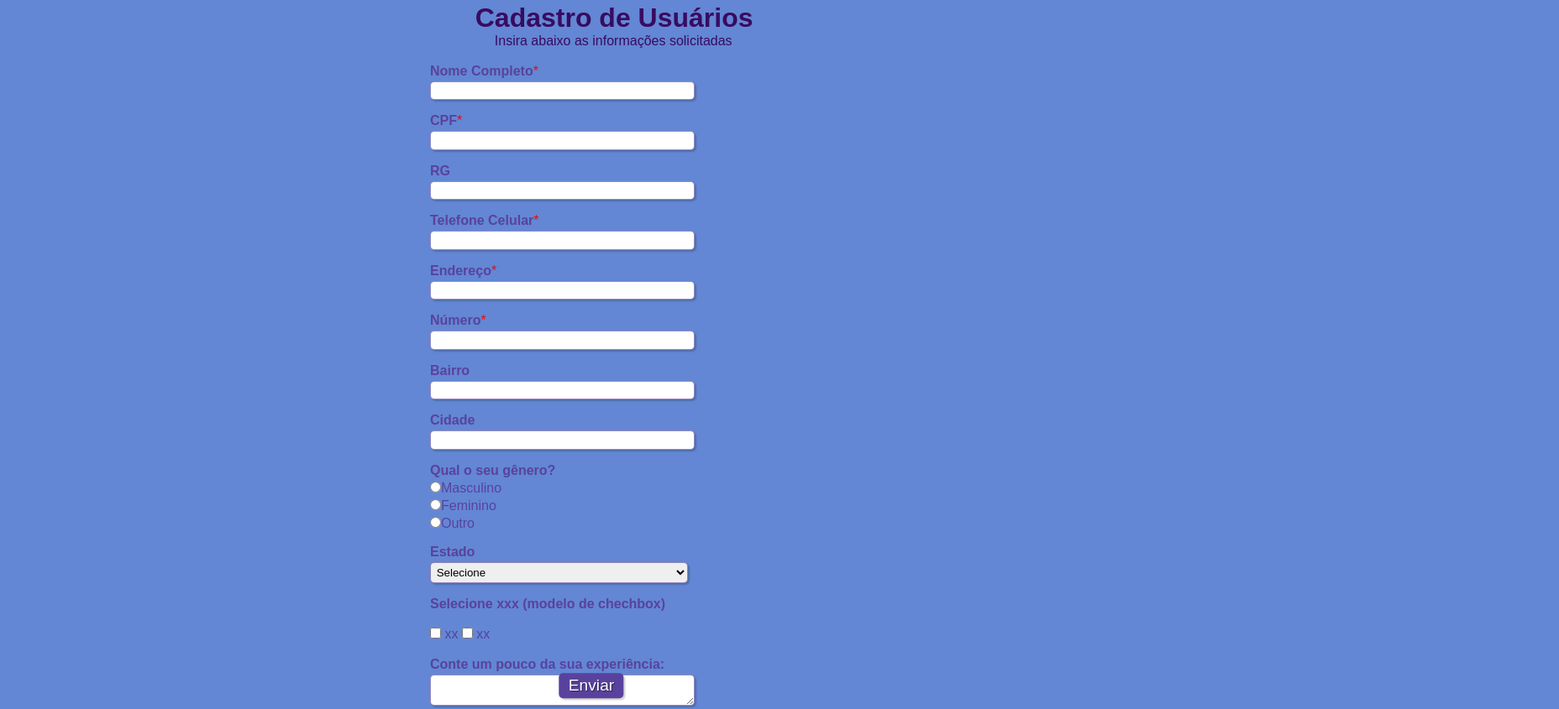
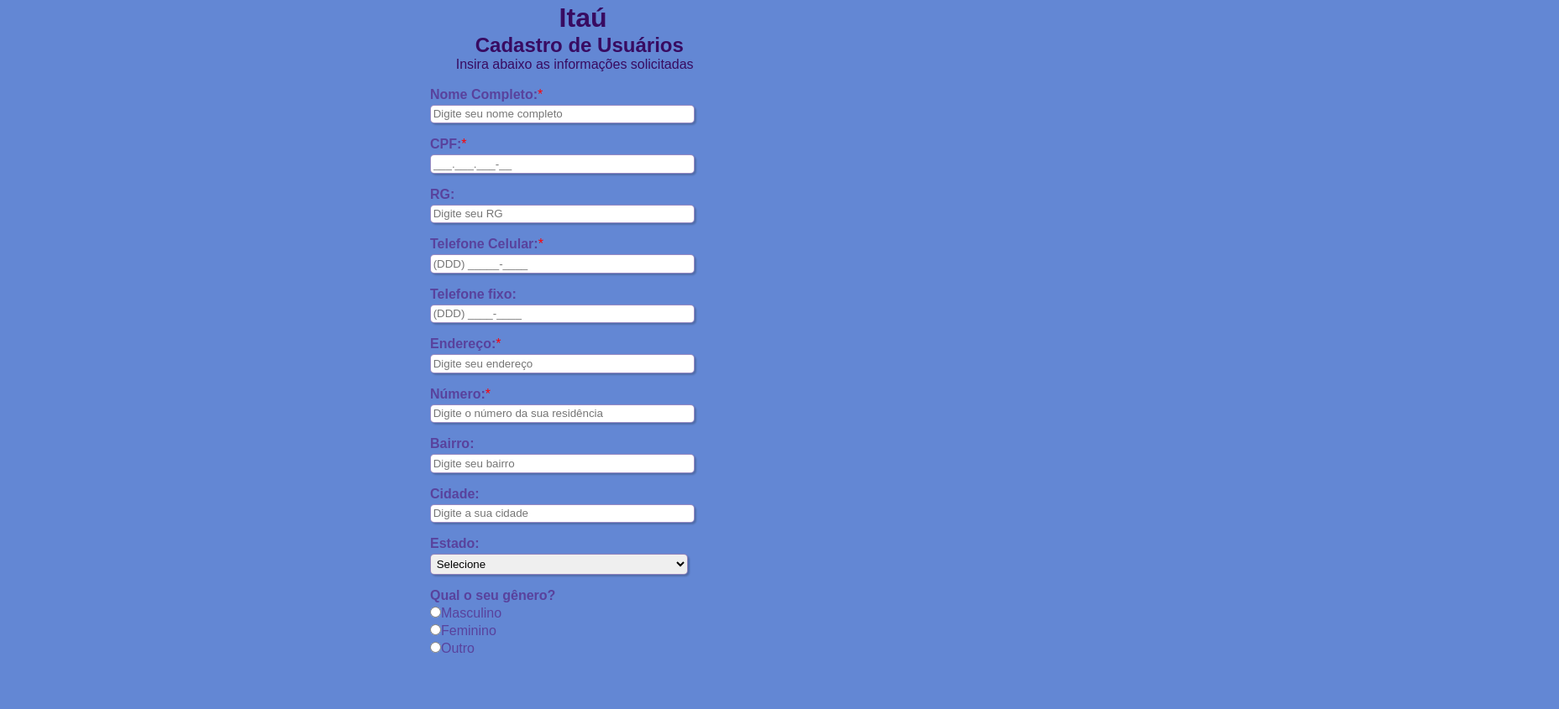
Before and after one commit to Ardnna/formulario_itau, a plain HTML site: page index.html in a window 1280 px wide. Shown: the part 23-868 px from the top of the page at 84% size, 1856 px wide, since content can reach past the window. Drawn offline with Linux system fonts and the light colour scheme.

Commit message:
melhorias
Inclusao do JS e atualizacao de cadastros

```diff
--- a/formulario.css
+++ b/formulario.css
@@ -6,13 +6,19 @@
 #titulo{
   font-family: sans-serif;
   color: #380b61;
+  margin-left: 20%;
+}
+
+#subtitulo{
+  font-family: sans-serif;
+  color:#380b61;
   margin-left: 7%;
 }
 
-#subtitulo {
+#orientacao {
   font-family: sans-serif;
   color: #380b61;
-  margin-left: 10%;
+  margin-left: 4%;
 }
 
 fieldset{
@@ -75,8 +81,8 @@
   box-shadow: 2px 2px 2px rgba(0,0,0,0.2);
   text-shadow: 1px 1px 1px rgba(0,0,0,0.5);
   position: absolute;
-  top: 105%;
-  left: 55%;
+  top: 160%;
+  left: 50%;
   margin-right: -50%;
   transform: translate(-50%, -50%);
 }
@@ -91,6 +97,16 @@
   cursor: pointer;
 }
 
-#check {
+
+#fieldset .botao {
   display: inline-block;
 }
+
+.footer {
+  font-size: small;
+  position: absolute;
+  top:170%;
+  left: 45%;
+  bottom:0;
+  width: 100%;
+}
--- a/index.html
+++ b/index.html
@@ -9,72 +9,65 @@
 </head>
 <body>
   <div>
-    <h1 id="titulo">Cadastro de Usuários</h1>
-    <p id="subtitulo">Insira abaixo as informações solicitadas</p>
+    <h1 id="titulo">Itaú</h1>
+    <h2 id="subtitulo">Cadastro de Usuários</h2>
+    <p id="orientacao">Insira abaixo as informações solicitadas</p>
     <br>
   </div>
   <form action="" method="POST">
       <fieldset class="grupo">
 
         <div class="campo">
-          <label for="nome"><strong>Nome Completo</strong><font color="#FF0000">*</font></label>
-          <input type="text" name="nome" id="nome" required>
+          <label for="nome"><strong>Nome Completo:</strong><font color="#FF0000">*</font></label>
+          <input type="text" name="nome" id="nome" placeholder="Digite seu nome completo" maxlength="100" required>
         </div>
 
         <div class="campo">
-          <label for="CPF"><strong>CPF</strong><font color="#FF0000">*</font></label>
-          <input type="text" name="cpf" id="nome" required>
+          <label for="CPF"><strong>CPF:</strong><font color="#FF0000">*</font></label>
+          <input type="text" name="cpf" id="nome" placeholder="___.___.___-__" maxlength="14" required>
         </div>
 
         <div class="campo">
-          <label for="RG"><strong>RG</strong></label>
-          <input type="text" name="rg" id="rg" required>
+          <label for="RG"><strong>RG:</strong></label>
+          <input type="text" name="rg" id="rg" placeholder="Digite seu RG" maxlength="14" required>
         </div>
 
         <div class="campo">
-          <label for="Telefone"><strong>Telefone Celular</strong><font color="#FF0000">*</font></label>
-          <input type="text" name="telefone" id="telefone" required>
+          <label for="TelefoneCelular"><strong>Telefone Celular:</strong><font color="#FF0000">*</font></label>
+          <input type="text" name="telefonecelular" id="telefonecelular" placeholder="(DDD) _____-____" maxlength="16" required>
         </div>
 
         <div class="campo">
-          <label for="Endereco"><strong>Endereço</strong><font color="#FF0000">*</font></label>
-          <input type="text" name="endereco" id="endereco" required>
+          <label for="TelefoneFixo"><strong>Telefone fixo:</strong></label>
+          <input type="text" name="telefonefixo" id="telefonefixo" placeholder="(DDD) ____-____" maxlength="15">
         </div>
 
         <div class="campo">
-          <label for="Numero"><strong>Número</strong><font color="#FF0000">*</font></label>
-          <input type="text" name="numero" id="numero" required>
+          <label for="Endereco"><strong>Endereço:</strong><font color="#FF0000">*</font></label>
+          <input type="text" name="endereco" id="endereco" placeholder="Digite seu endereço" maxlength="100" required>
         </div>
 
         <div class="campo">
-          <label for="Bairro"><strong>Bairro</strong></label>
-          <input type="text" name="bairro" id="bairro" required>
+          <label for="Numero"><strong>Número:</strong><font color="#FF0000">*</font></label>
+          <input type="text" name="numero" id="numero" placeholder="Digite o número da sua residência" maxlength="6" required>
         </div>
 
         <div class="campo">
-          <label for="Cidade"><strong>Cidade</strong></label>
-          <input type="text" name="cidade" id="cidade">
+          <label for="Bairro"><strong>Bairro:</strong></label>
+          <input type="text" name="bairro" id="bairro" placeholder="Digite seu bairro" maxlength="40" required>
+        </div>
+
+        <div class="campo">
+          <label for="Cidade"><strong>Cidade:</strong></label>
+          <input type="text" name="cidade" id="cidade" placeholder="Digite a sua cidade" maxlength="40">
         </div>
 
 
       </fieldset>
 
-
+      <fieldset class="grupo">
         <div class="campo">
-            <label for=><strong>Qual o seu gênero? </strong></label>
-            <label>
-                <input type="radio" name="genero" value="Masculino">Masculino
-            </label>
-            <label>
-                <input type="radio" name="genero" value="Feminino">Feminino
-            </label>
-            <label>
-                <input type="radio" name="genero" value="outros">Outro
-            </label>
-        </div>
-
-        <div class="campo">
-            <label for="estado"><strong>Estado</strong></label>
+            <label for="estado"><strong>Estado:</strong></label>
             <select id="estado">
                 <option selected disabled value="">Selecione</option>
                 <option>Acre</option>
@@ -107,29 +100,30 @@
             </select>
         </div>
 
-        <fieldset class="grupo">
-            <div id="check">
-              <label><strong>Selecione xxx (modelo de chechbox)</strong></label><br><br>
-              <input type="checkbox" id="tecnologia1" name="tecnologia1" value="HTML">
-              <label for="tecnologia1">xx</label>
-              <input type="checkbox" id="tecnologia2" name="tecnologia2" value="CSS">
-              <label for="tecnologia2">xx</label>
+        <div class="campo">
+          <label for=><strong>Qual o seu gênero? </strong></label>
+          <label>
+              <input type="radio" name="genero" value="Masculino">Masculino
+          </label>
+          <label>
+              <input type="radio" name="genero" value="Feminino">Feminino
+          </label>
+          <label>
+              <input type="radio" name="genero" value="outros">Outro
+          </label>
+      </div>
+      </fieldset>
 
-            </div>
-        </fieldset>
 
-        <div class="campo">
-            <br>
-            <label><strong>Conte um pouco da sua experiência:</strong></label>
-            <textarea row="6" style="widht: 26em" id="experiencia" name="experiencia"></textarea>
-        </div>
-
-        <button class="botao" type="submit">Enviar</button>
+        <button class="botao" type="submit" onclick="enviar()" class="enviar" value="enviar">Enviar</button>
 
 
 
   </form>
-
+  <script src="js/script.js"></script>
 
 </body>
+<div class="footer">
+  Autor: Andréia Paulina Michaelsen de Mendonça - 2021
+ </div>
 </html>
--- /dev/null
+++ b/script.js
@@ -0,0 +1,3 @@
+function enviar() {
+	alert("Dados enviados com sucesso!");
+	}
```
